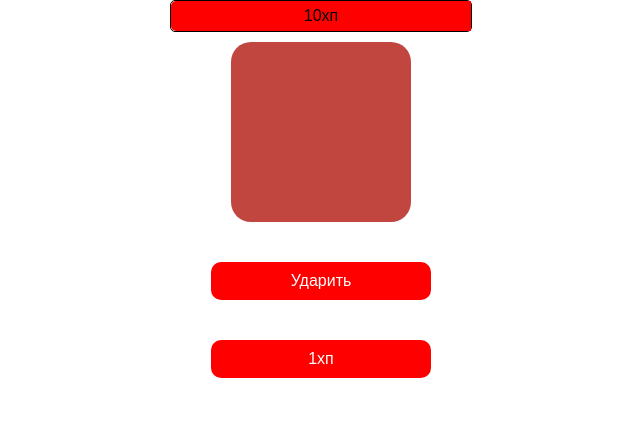
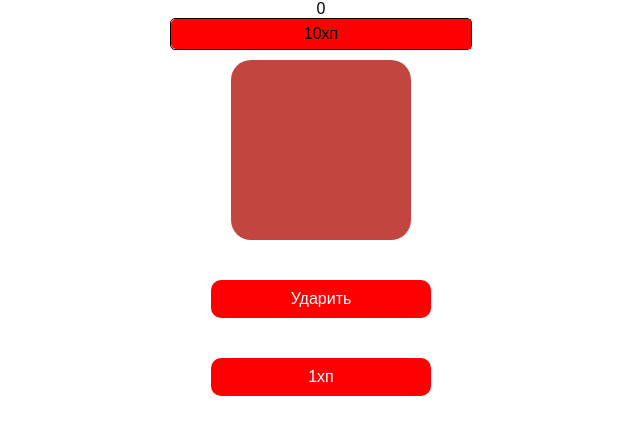
Before and after one commit to HELLRAID-cmd/Tap-Tap-MonsterHunter, a React (Vite) app in the folder client/: page / in a window 1280 px wide. Shown: the top 434 px of the page, without its empty margins (319-959 px from the left). Built offline with nearby package versions, Linux system fonts and the light colour scheme.

Commit message:
Добавил шапку сайта

```diff
--- a/client/src/App.tsx
+++ b/client/src/App.tsx
@@ -1,10 +1,12 @@
 import { NEW_HEALTH } from "./Components/Config/Config";
+import Header from "./Components/Header/Header";
 import { Monster } from "./Components/Monster/Monster"
 import "./Styles/style.scss";
 
 function App() {
   return (
     <>
+      <Header/>
       <Monster health={NEW_HEALTH} />
     </>
   )
--- /dev/null
+++ b/client/src/Components/Header/Header.tsx
@@ -0,0 +1,11 @@
+import Coins from "../Coins/Coins";
+
+const Header = () => {
+  return (
+    <header className="header">
+      <Coins/>
+    </header>
+  )
+}
+
+export default Header;
```
